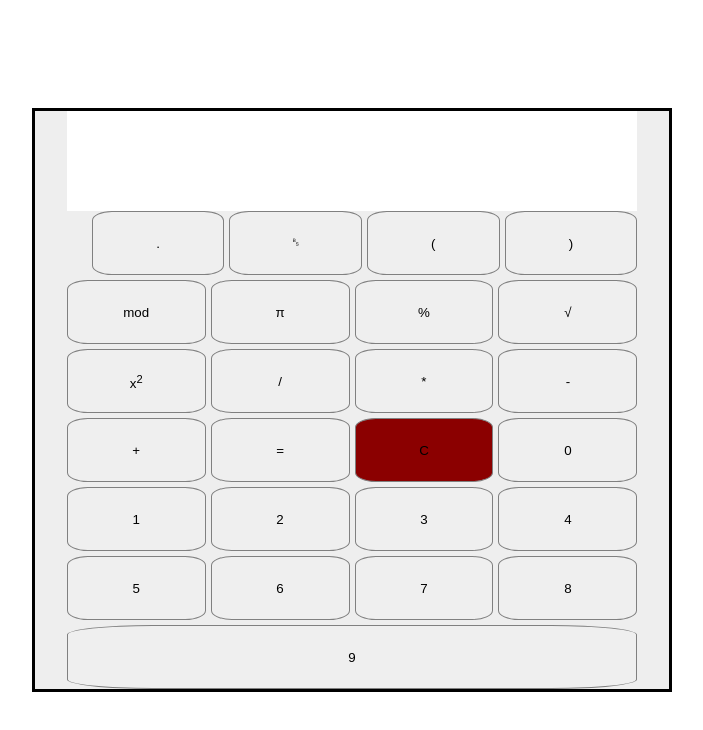
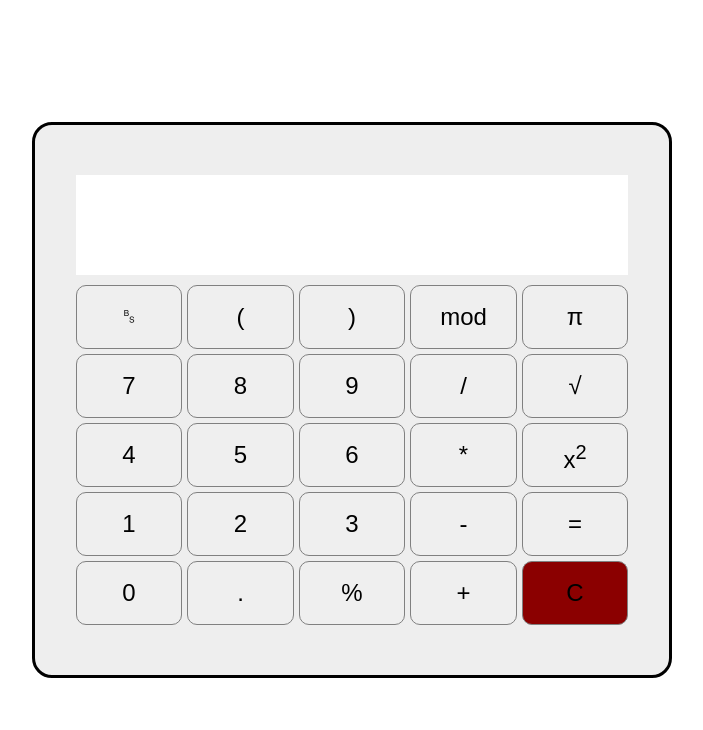
Before and after one commit to thonsm06/Calculator-v2, a plain HTML site: page index.html in a window 1280 px wide. Shown: the whole page, without its empty margins (288-991 px from the left). Drawn offline with Linux system fonts and the light colour scheme.

Commit message:
Added initial keyboard support. Adjusted GUI.

```diff
--- a/index.html
+++ b/index.html
@@ -15,47 +15,43 @@
             <p id="lower"></p>
         </div>
         <div id="buttons">
-            <div id="column-one">
-
+            <div class="column one">
+                <button id="backspace">&#9224;</button>
+                <button id="7" class="digit">7</button>
+                <button id="4" class="digit">4</button>
+                <button id="1" class="digit">1</button>
+                <button id="0" class="digit">0</button>
             </div>
-            <div id="column-two">
-
+            <div class="column two">
+                <button id="left-parenthesis">&lpar;</button>
+                <button id="8" class="digit">8</button>
+                <button id="5" class="digit">5</button>
+                <button id="2" class="digit">2</button>
+                <button id="period">.</button>
             </div>
-            <div id="column-three">
-
+            <div class="column three">
+                <button id="right-parenthesis">&rpar;</button>
+                <button id="9" class="digit">9</button>
+                <button id="6" class="digit">6</button>
+                <button id="3" class="digit">3</button>
+                <button id="percent">%</button>
             </div>
-            <div id="column-four">
-
+            <div class="column four">
+                <button id="mod">mod</button>
+                <button id="divide" class="operator">/</button>
+                <button id="multiply" class="operator">*</button>
+                <button id="minus" class="operator">-</button>
+                <button id="plus" class="operator">+</button>
             </div>
-            <div id="column-five">
-
-            </div>
-            <button id=".">.</button>
-            <button id="back">&#9224;</button>
-            <button id="left-parenthesis">&lpar;</button>
-            <button id="right-parenthesis">&rpar;</button>
-            <button id="mod">mod</button>
+            <div class="column five">
                 <button id="pi">&pi;</button>
-            <button id="percent">%</button>
                 <button id="squareroot">&radic;</button>
                 <button id="square">x<sup>2<sup></button>
-            <button id="/" class="operator">/</button>
-            <button id="*" class="operator">*</button>
-            <button id="-" class="operator">-</button>
-            <button id="+" class="operator">+</button>
-            <button id="=">=</button>
+                <button id="equal">=</button>
                 <button id="clear">C</button>
-            <button id="0" class="digit">0</button>
+            </div>
 
-            <button id="1" class="digit">1</button>
-            <button id="2" class="digit">2</button>
-            <button id="3" class="digit">3</button>
-            <button id="4" class="digit">4</button>
-            <button id="5" class="digit">5</button>
-            <button id="6" class="digit">6</button>
-            <button id="7" class="digit">7</button>
-            <button id="8" class="digit">8</button>
-            <button id="9" class="digit">9</button>
+
         </div>
     </div>
 </body>
--- a/script.js
+++ b/script.js
@@ -41,11 +41,34 @@ const display2 = document.getElementById('lower');
 //-----digit buttons-----//////////////////////////////
 const digitButtons = document.querySelectorAll('.digit');
 digitButtons.forEach(button => button.addEventListener('click', event => {
-    setDecider(event, operator.value, number1, number2); //decide which sets the number should go into.
+    const num = event.target.textContent;
+    setDecider(num, operator.value, number1, number2); //decide which sets the number should go into.
 }));
+window.addEventListener('keydown', event => {
+    //get key/code
+    //if key is digit
+    //run setDecider
+    //if key is operator
+    //if key is other special
 
-function setDecider(e, op, num1, num2) {
-    const num = e.target.textContent; //assign content to a local variable
+    const key = event.key;
+    const reg = /^([-+/*]\d+(.\d+)?)*/;
+    const code = event.code;
+
+    if (key.match(/[0-9]/)) {
+        setDecider(key, operator.value, number1, number2);
+    } else if (key.match(/[-+/*]/)) {
+        opDecider(key, operator.value, number1, number2);
+    } else if (key.match("Enter")) {
+        console.log(key);
+        equal(event, operator, number1, number2);
+    } else if (key.match("Escape")) {
+        console.log(key);
+    }
+})
+
+function setDecider(num, op, num1, num2) {
+    //const num = e.target.textContent; //assign content to a local variable
     let str = ''; //temp var to store string for passing to display
 
     if (num1.value !== '' && op !== '') {
@@ -65,11 +88,12 @@ function updateDisplay(dis, str) {dis.textContent = str;} //update display's con
 //-----operator buttons-----//////////////////////////////
 const operatorButtons = document.querySelectorAll('.operator');
 operatorButtons.forEach(button => button.addEventListener('click', event => {
-    opDecider(event, operator.value, number1, number2)
+    const newOp = event.target.textContent; //get the event's operator
+    opDecider(newOp, operator.value, number1, number2)
 }));
 
-function opDecider(e, op, num1, num2) {
-    const newOp = e.target.textContent; //get the event's operator
+function opDecider(newOp, op, num1, num2) {
+    //const newOp = e.target.textContent; //get the event's operator
     const n1 = num1.value;           //store set 1 to local
     const n2 = num2.value;           //store set 2 to local
     let str1 = '';
@@ -100,6 +124,7 @@ function opDecider(e, op, num1, num2) {
 //-----equal button-----//////////////////////////////
 const equalButton = document.getElementById('=');
 equalButton.addEventListener('click', event => {equal(event, operator, number1, number2);});
+
 function equal(e, op, num1, num2) {
     const equation = `${num1.value} ${op.value} ${num2.value}`; //num1/op/num2
     result = operate(num1.value, op.value, num2.value);   //
--- a/style.css
+++ b/style.css
@@ -7,6 +7,7 @@ body {
     justify-content: center;
     margin: 0;
     padding: 0;
+    font-size: 16px;
 }
 #calculator {
     width: 50%;
@@ -18,6 +19,9 @@ body {
     flex-direction: column;
     align-items: center;
     justify-content: center;
+    border-radius: 20px;
+    padding: 50px 10px;
+    gap: 10px;
 }
 #display {
     display: flex;
@@ -50,18 +54,24 @@ body {
     width: 90%;
     height: auto;
     display: flex;
-    flex-wrap: wrap;
-    justify-content: center;
+    justify-content: space-evenly;
     gap: 5px;
 }
 
+.column {
+    display: flex;
+    flex-direction: column;
+    width: 100%;
+    gap: 5px;
+
+}
 button {
-    width: 20%;
     height: 64px;
     flex: 1 1 auto;
     padding: 0;
     border: 1px solid gray;
-    border-radius: 15%;
+    border-radius: 10px;
+    font-size: 1.5rem;
 }
 
 #clear {
```
Lines whose indentation alone changed are shown as unchanged.
